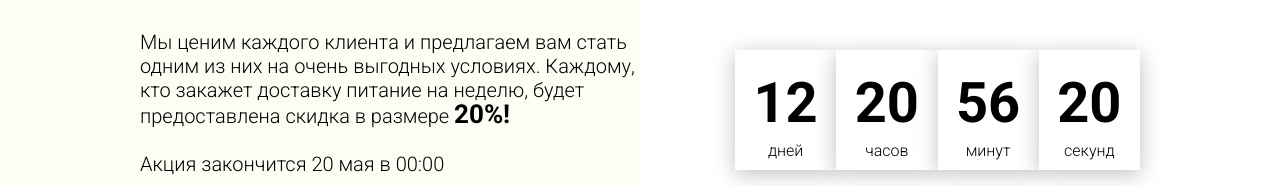
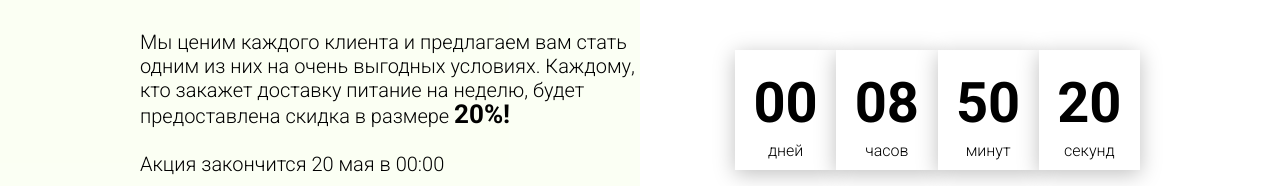
Before and after one commit to Sergii-Tytarenko/Petrik, a website: page dist/index.html in a window 1280 px wide. Shown: the part 3648-3834 px from the top of the page. Drawn offline with Linux system fonts and the light colour scheme.

Commit message:
added timer

```diff
--- a/dist/index.html
+++ b/dist/index.html
@@ -249,19 +249,19 @@
                 <div class="title">Осталось до конца акции:</div>
                 <div class="timer">
                     <div class="timer__block">
-                        <span id="days">12</span>
+                        <span id="days">00</span>
                         дней
                     </div>
                     <div class="timer__block">
-                        <span id="hours">20</span>
+                        <span id="hours">00</span>
                         часов
                     </div>
                     <div class="timer__block">
-                        <span id="minutes">56</span>
+                        <span id="minutes">00</span>
                         минут
                     </div>
                     <div class="timer__block">
-                        <span id="seconds">20</span>
+                        <span id="seconds">00</span>
                         секунд
                     </div>
                 </div>
--- a/dist/js/script.js
+++ b/dist/js/script.js
@@ -131,6 +131,55 @@ document.addEventListener('DOMContentLoaded', () => {
     }
   });
   showTabContent();
+  /* Timer
+  ---------------------------------------------------------------*/
+
+  const deadline = '2021-04-12';
+  let timer = document.querySelector('.timer');
+  timerInit(deadline, timer);
+
+  function timerInit(timeToEnd, timer) {
+    let days = timer.querySelector('#days'),
+        hours = timer.querySelector('#hours'),
+        minutes = timer.querySelector('#minutes'),
+        seconds = timer.querySelector('#seconds'),
+        timeInterval = setInterval(setTimer, 1000);
+    setTimer();
+
+    function setTimer() {
+      let currentDate = calcDate(timeToEnd);
+
+      if (currentDate.total < 0) {
+        clearInterval(timeInterval);
+      } else {
+        days.innerHTML = shiftZero(currentDate.days);
+        hours.innerHTML = shiftZero(currentDate.hours);
+        minutes.innerHTML = shiftZero(currentDate.minutes);
+        seconds.innerHTML = shiftZero(currentDate.seconds);
+      }
+    }
+  }
+
+  function calcDate(time) {
+    let t = new Date(time) - new Date();
+    return {
+      'total': t,
+      'days': Math.floor(t / 1000 / 60 / 60 / 24),
+      'hours': Math.floor(t / 1000 / 60 / 60 % 24),
+      'minutes': Math.floor(t / 1000 / 60 % 60),
+      'seconds': Math.floor(t / 1000 % 60)
+    };
+  }
+
+  function shiftZero(num) {
+    if (num >= 0 && num < 10) {
+      return `0${num}`;
+    } else {
+      return num;
+    }
+  }
+
+  console.log(new Date(deadline));
 });
 
 /***/ })
```
Also changed, not shown: 1 other file.
